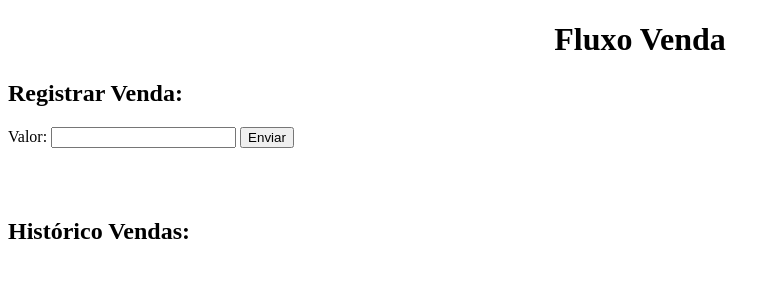
After one commit to wesleypereirac/projeto-extensionista, a Flask app: page /registrar_venda in a window 1280 px wide. The commit adds this page. Shown: the top 300 px of the page, without its empty margins (0-779 px from the left). Run offline with Flask 3, Linux system fonts and the light colour scheme.

Commit message:
implementada funcionalidade para registrar valor venda

```diff
--- a/core/app.py
+++ b/core/app.py
@@ -14,7 +14,7 @@ def index():
 
 #cadastr. produtos
 #acho q teria q usar lib request e verificar se é post
-@app.route('/cadastrar',methods=["GET","POST"])
+@app.route('/cadastrar_produto',methods=["GET","POST"])
 def cad():
     if request.method == "POST":
         nome = request.form.get('nome_produto')
@@ -80,8 +80,19 @@ def retirar():
 
     return redirect(url_for('estoque'))
 
+
 #BLOCO: finanças
+@app.route('/registrar_venda', methods=['GET', 'POST'])
+def reg_venda():
 
+    if request.method == "POST":
+        valor = request.form.get('valor_venda')
+        db_handle.db_insert_or_update_qtd('fluxo_caixa',(valor))
+        flash("Venda registrada com sucesso!", "success")
+        return redirect(url_for("reg_venda"))
+
+    else:
+        return render_template('fluxo_vendas.html')
 
 
 #run
--- a/core/static/style.css
+++ b/core/static/style.css
@@ -84,3 +84,8 @@
 .destylize-a-tag:active {
     color: inherit;          /*  mantém a cor ao clicar */
 }
+
+
+body{
+    text-align: center;
+}
--- a/core/templates/cadastrar.html
+++ b/core/templates/cadastrar.html
@@ -8,7 +8,7 @@
 </head>
 
 <body>
-
+  <h1>Cadastrar Produto</h1>
   <div class="cont">
 {% with messages = get_flashed_messages(with_categories=true) %}
   {% if messages %}
@@ -22,7 +22,7 @@
 
 
 <span id="total-itens">0 itens adicionados.</span>
-<form class="form" action="/cadastrar" method="POST">
+<form class="form" action="/cadastrar_produto" method="POST">
 
   <div class="input">
     <span>Nome Produto: </span>
--- a/core/templates/estoque.html
+++ b/core/templates/estoque.html
@@ -29,7 +29,7 @@
 <body >
     <h2>Estoque</h2>
 
-    <span id="btn-cadastrar-produto"><a class="destylize-a-tag" href="/cadastrar">CADASTRAR PRODUTO</a></span>
+    <span id="btn-cadastrar-produto"><a class="destylize-a-tag" href="/cadastrar_produto">CADASTRAR PRODUTO</a></span>
     <span id="btn-fluxo-caixa"><a class="destylize-a-tag" href="/fluxo-financas">VER FLUXO FINANCAS</a></span>
 
     {% with messages = get_flashed_messages(with_categories=true) %}
--- /dev/null
+++ b/core/templates/fluxo_vendas.html
@@ -0,0 +1,52 @@
+<!DOCTYPE html>
+<html lang="en">
+<head>
+    <meta charset="UTF-8">
+    <meta name="viewport" content="width=device-width, initial-scale=1.0">
+
+    <link rel="stylesheet" href="{{url_for('static', filename='style.css')}}">
+    <title>Registro Vendas</title>
+
+    <style>
+
+        .vendas{
+            padding-top: 50px;
+            text-align: left;
+        }
+
+        .registro-venda{
+            text-align: left;
+
+        }
+    </style>
+</head>
+<body>
+    <h1>Fluxo Venda</h1>
+
+    {% with messages = get_flashed_messages(with_categories=true) %}
+  {% if messages %}
+    {% for category, message in messages %}
+      <div class="mensagem-{{ category }} flash-msg">
+        {{ message }}
+      </div>
+    {% endfor %}
+  {% endif %}
+{% endwith %}
+
+    <div class="registro-venda">
+        <h2>Registrar Venda:</h2>
+        <form action="/registrar_venda" method="POST">
+            Valor: <input type="number" name="valor_venda">
+            <input type="submit" value="Enviar">
+        </form>
+    </div>
+
+    <div class="vendas">
+        <h2>Histórico Vendas: </h2>
+        <!-- obs: mostrar só ultimos 3 dias? e ter botao pra carregar historico todo? -->
+        <!-- lista do mesmo dia juntas (separa dias com espaço consideravel) e ordena de acordo com a hora (mais recente) -->
+    </div>
+
+    <script src="{{ url_for('static',filename='global_script.js') }}"></script>
+</body>
+</html>
```
Also changed, not shown: core/db_handle.py (+36 -20 lines), core/templates/transacoes.html (deleted).
